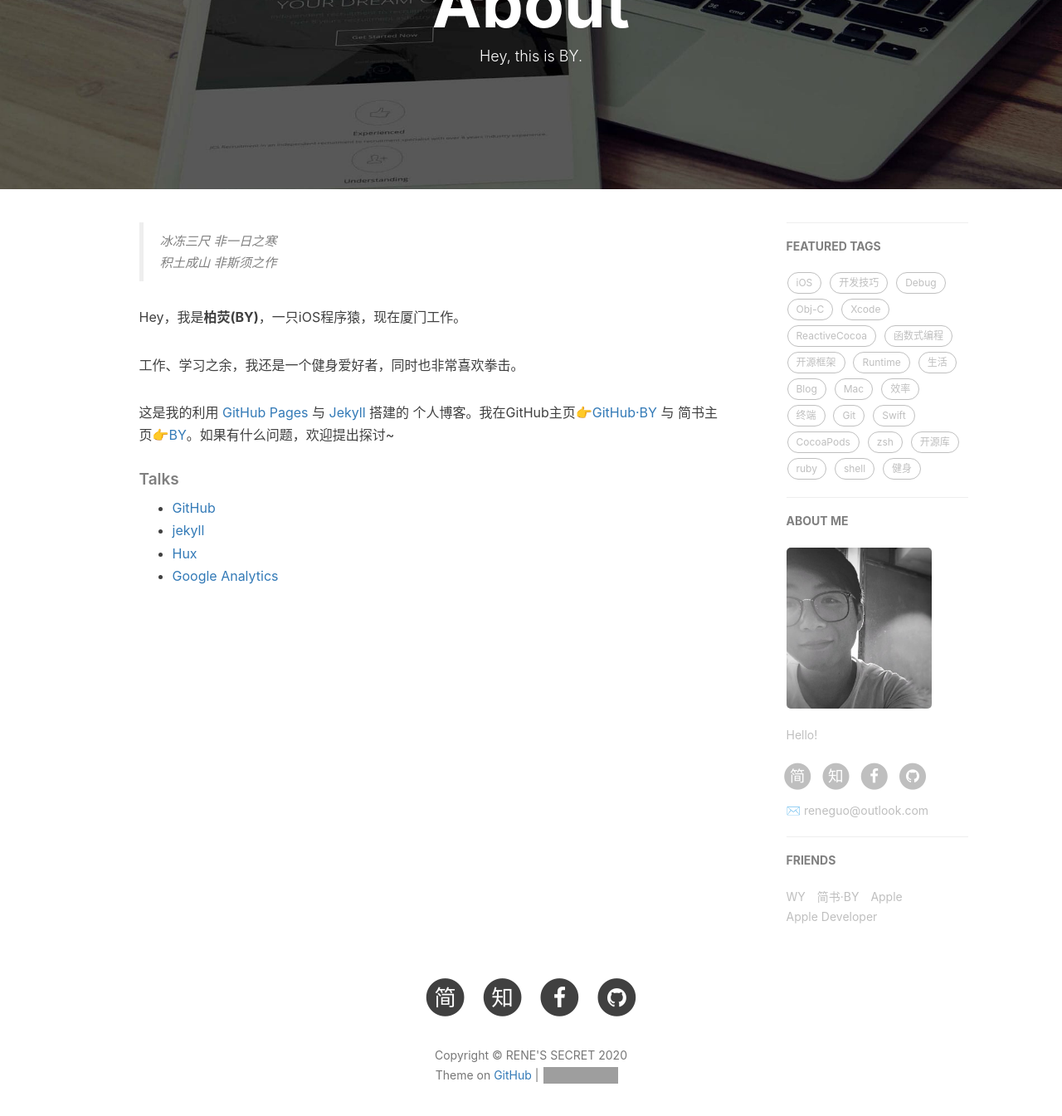
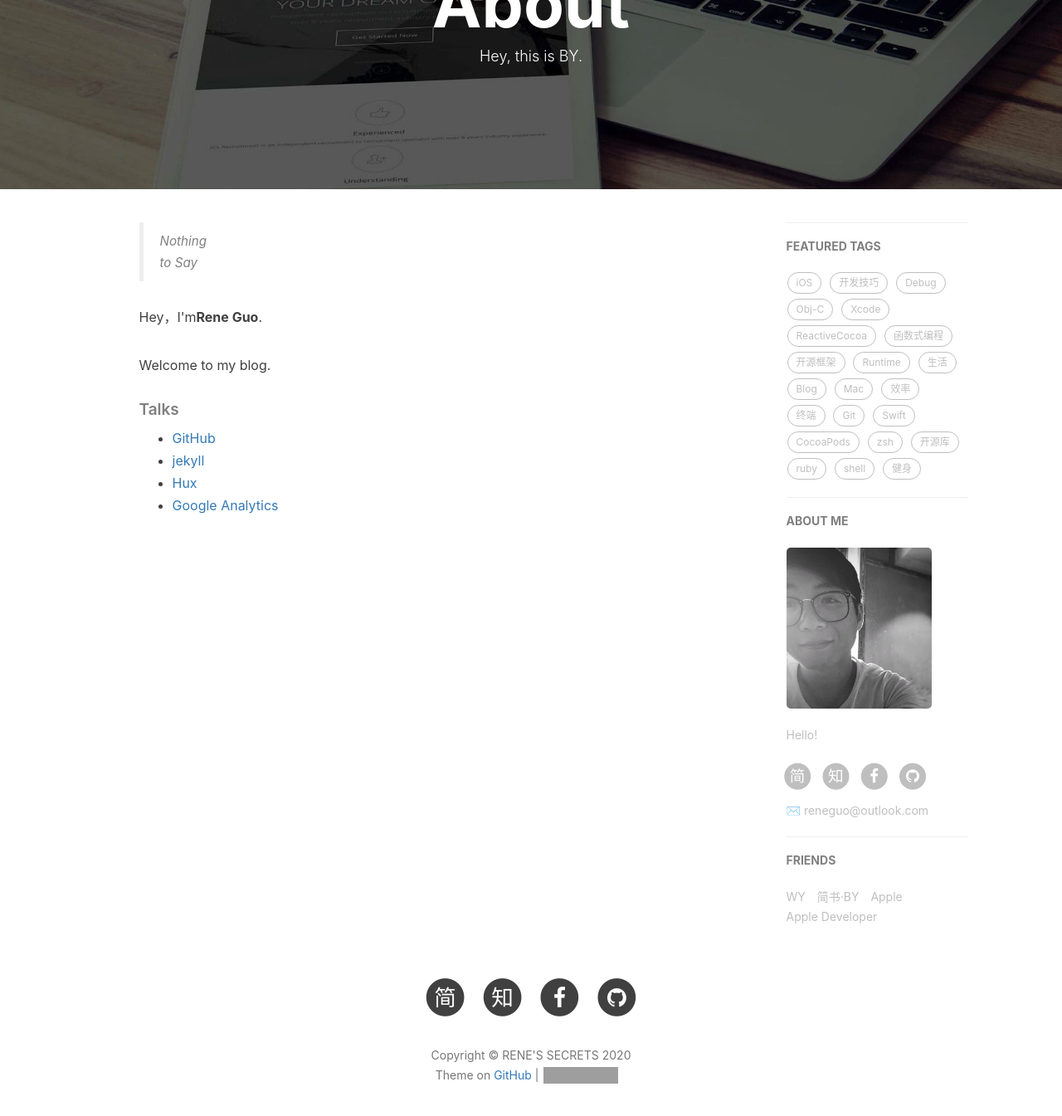
Before and after one commit to ReneGuo/ReneGuo.github.io, a Jekyll site: the page built from about.html, in a window 1280 px wide and 1400 px high, scrolled down 190 px. Shown: the top 1345 px of the window at 83% size. Built offline with Jekyll 4.4.1, drawn with Linux system fonts in a browser that asks for light colours; nearby versions of some CDN libraries; comment, search, counter and statistics services are not loaded; some of the changed text lies outside the part shown; grey boxes are pictures that could not be loaded.

Commit message:
basic settings

```diff
--- a/_config.yml
+++ b/_config.yml
@@ -1,5 +1,5 @@
 # Site settings
-title: RENE'S SECRET
+title: RENE'S SECRETS
 SEOTitle: RENE's Blog
 header-img: img/post-bg-desk.jpg
 email: reneguo@outlook.com
--- a/about.html
+++ b/about.html
@@ -13,16 +13,17 @@ header-img: "img/post-bg-rwd.jpg"
 
 <!-- Chinese Version -->
 <div class="zh post-container">
+  <!--copied from markdown -->
+  <blockquote>
+    <p>
+      Nothing<br />
+      to Say
+    </p>
+  </blockquote>
 
-    <!--copied from markdown -->
-    <blockquote><p>冰冻三尺 非一日之寒<br>
-    积土成山 非斯须之作</p></blockquote>
+  <p>Hey，I'm<strong>Rene Guo</strong>.</p>
 
-    <p>Hey，我是<strong>柏荧(BY)</strong>，一只iOS程序猿，现在厦门工作。</p>
-
-    <p>工作、学习之余，我还是一个健身爱好者，同时也非常喜欢拳击。</p>
-
-    <p>这是我的利用 <a href="https://pages.github.com/">GitHub Pages</a> 与 <a href="http://jekyll.com.cn/">Jekyll</a> 搭建的 个人博客。我在GitHub主页<a href="https://github.com/qiubaiying">👉GitHub·BY</a> 与 简书主页<a href="https://http://www.jianshu.com/u/e71990ada2fd">👉BY</a>。如果有什么问题，欢迎提出探讨~</p>
+  <p>Welcome to my blog.</p>
 
   <p></p>
 
@@ -32,7 +33,9 @@ header-img: "img/post-bg-rwd.jpg"
     <li><a href="https://github.com">GitHub</a></li>
     <li><a href="http://jekyll.com.cn/">jekyll</a></li>
     <li><a href="http://huangxuan.me/">Hux</a></li>
-        <li><a href="https://analytics.google.com/analytics">Google Analytics</a></li>
+    <li>
+      <a href="https://analytics.google.com/analytics">Google Analytics</a>
+    </li>
   </ul>
 </div>
 
@@ -65,18 +68,18 @@ header-img: "img/post-bg-rwd.jpg"
   var $select = document.querySelector("select");
 
   // bind hashchange event
-    window.addEventListener('hashchange', _render);
+  window.addEventListener("hashchange", _render);
 
   // handle render
-    function _render(){
+  function _render() {
     var _hash = window.location.hash;
     // en
-        if(_hash == "#en"){
+    if (_hash == "#en") {
       $select.selectedIndex = 1;
       $en.style.display = "block";
       $zh.style.display = "none";
       // zh by default
-        }else{
+    } else {
       // not trigger onChange, otherwise cause a loop call.
       $select.selectedIndex = 0;
       $zh.style.display = "block";
@@ -85,11 +88,11 @@ header-img: "img/post-bg-rwd.jpg"
   }
 
   // handle select change
-    function onLanChange(index){
-        if(index == 0){
-            window.location.hash = "#zh"
-        }else{
-            window.location.hash = "#en"
+  function onLanChange(index) {
+    if (index == 0) {
+      window.location.hash = "#zh";
+    } else {
+      window.location.hash = "#en";
     }
   }
 
@@ -97,11 +100,10 @@ header-img: "img/post-bg-rwd.jpg"
   _render();
 </script>
 
-
 <!-- Gitalk 评论 start  -->
 {% if site.gitalk.enable %}
 <!-- Gitalk link  -->
-<link rel="stylesheet" href="https://unpkg.com/gitalk/dist/gitalk.css">
+<link rel="stylesheet" href="https://unpkg.com/gitalk/dist/gitalk.css" />
 <script src="https://unpkg.com/gitalk@latest/dist/gitalk.min.js"></script>
 
 <div id="gitalk-container"></div>
@@ -124,8 +126,7 @@ header-img: "img/post-bg-rwd.jpg"
 {% if site.disqus.enable %}
 
 <div class="comment">
-    <div id="disqus_thread" class="disqus-thread">
-    </div>
+  <div id="disqus_thread" class="disqus-thread"></div>
 </div>
 <!-- disqus 评论框 end -->
 
@@ -136,10 +137,15 @@ header-img: "img/post-bg-rwd.jpg"
   var disqus_identifier = "{{site.disqus.username}}/{{page.url}}";
   var disqus_url = "{{site.url}}{{page.url}}";
 
-    (function() {
-        var dsq = document.createElement('script'); dsq.type = 'text/javascript'; dsq.async = true;
-        dsq.src = '//' + disqus_shortname + '.disqus.com/embed.js';
-        (document.getElementsByTagName('head')[0] || document.getElementsByTagName('body')[0]).appendChild(dsq);
+  (function () {
+    var dsq = document.createElement("script");
+    dsq.type = "text/javascript";
+    dsq.async = true;
+    dsq.src = "//" + disqus_shortname + ".disqus.com/embed.js";
+    (
+      document.getElementsByTagName("head")[0] ||
+      document.getElementsByTagName("body")[0]
+    ).appendChild(dsq);
   })();
 </script>
 <!-- disqus 公共JS代码 end -->
```
Lines whose indentation alone changed are shown as unchanged.
